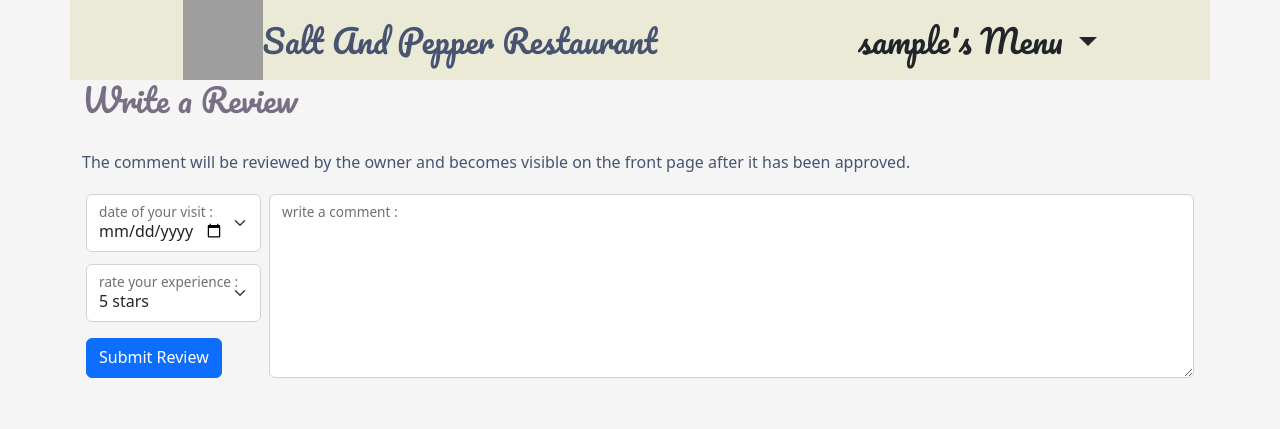
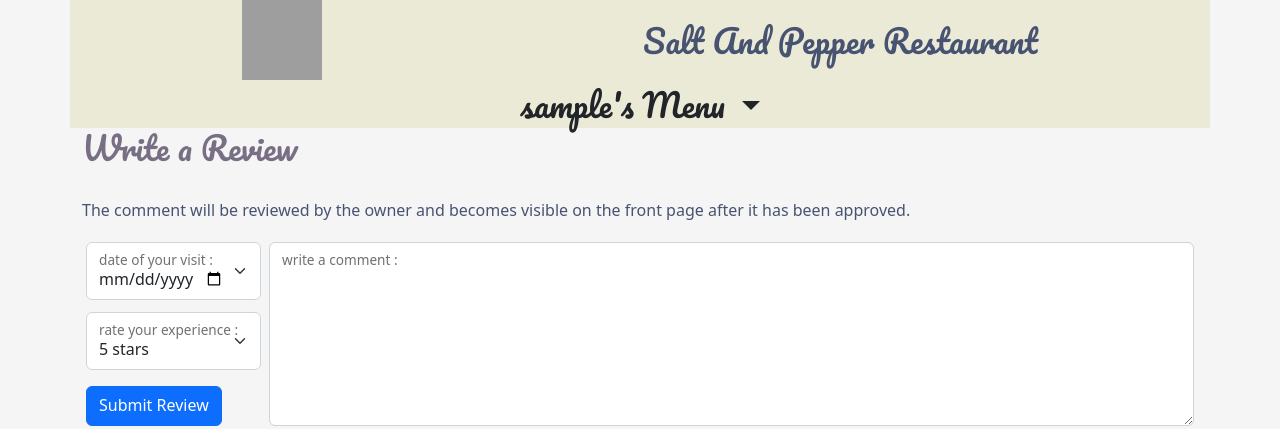
Before and after one commit to Code-Institute-Submissions/Zolske-salt-and-pepper-manager, a Django app: page /comments/ in a window 1280 px wide. Shown: the top 429 px of the page. Run offline with Django 4.2, Linux system fonts and the light colour scheme; the visitor is signed in with stand-in values (Sample User, id 1); data that the repository does not hold is empty; some libraries are stand-ins or nearby versions; grey boxes are pictures that could not be loaded.

Commit message:
find remove anothe div container

```diff
--- a/templates/base.html
+++ b/templates/base.html
@@ -30,7 +30,7 @@
     <header class="container">
         <!-- <div class="p-3 mb-3 border-bottom"> -->
         <!-- <div class="container"> -->
-        <div class="d-flex flex-wrap justify-content-around">
+        <!-- <div class="d-flex flex-wrap justify-content-around"> -->
         <div class="d-flex flex-wrap justify-content-around">
             <img height="80" width="80"
                 src="https://res.cloudinary.com/diwuglogr/image/upload/v1656272885/salt_and_pepper/logo_cozruj.webp"
@@ -43,8 +43,8 @@
             <img src="{{user.profile_picture}}" alt="user profile picture" class="profile-picture">
             {% endif %}
             <div class="dropdown align-self-center">
-                    <a href="#" class="d-block link-dark text-decoration-none dropdown-toggle user-menu"
-                        id="dropdownUser1" data-bs-toggle="dropdown" aria-expanded="false">
+                <a href="#" class="d-block link-dark text-decoration-none dropdown-toggle user-menu" id="dropdownUser1"
+                    data-bs-toggle="dropdown" aria-expanded="false">
                     {{ user.username }}'s Menu
                 </a>
                 <ul class="dropdown-menu text-small" aria-labelledby="dropdownUser1">
@@ -75,7 +75,7 @@
             </div>
         </div>
         {% endif %}
-        </div>
+        <!-- </div> -->
         <!-- </div> -->
         <!-- </div> -->
     </header>
```
Lines whose indentation alone changed are shown as unchanged.
